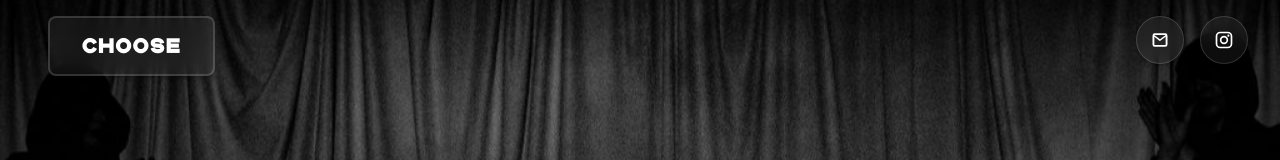
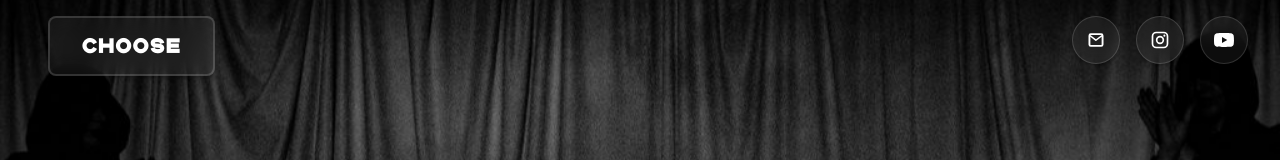
Before and after one commit to idulkin/circus-something, a React (Create React App) app: page / in a window 1280 px wide. Shown: the top 160 px of the page. Built offline with nearby package versions, Linux system fonts and the light colour scheme.

Commit message:
youtube icon

```diff
--- a/src/MenuBar/MenuBar.tsx
+++ b/src/MenuBar/MenuBar.tsx
@@ -12,6 +12,12 @@ const EmailIcon = () => (
 const InstagramIcon = () => (
   <svg viewBox="0 0 24 24" aria-hidden="true" focusable="false">
     <path d="M7.5 2h9A5.5 5.5 0 0 1 22 7.5v9a5.5 5.5 0 0 1-5.5 5.5h-9A5.5 5.5 0 0 1 2 16.5v-9A5.5 5.5 0 0 1 7.5 2Zm0 2A3.5 3.5 0 0 0 4 7.5v9A3.5 3.5 0 0 0 7.5 20h9a3.5 3.5 0 0 0 3.5-3.5v-9A3.5 3.5 0 0 0 16.5 4h-9Zm9.75 1.5a1.25 1.25 0 1 1 0 2.5 1.25 1.25 0 0 1 0-2.5ZM12 7a5 5 0 1 1 0 10 5 5 0 0 1 0-10Zm0 2a3 3 0 1 0 0 6 3 3 0 0 0 0-6Z" />
+  </svg>
+);
+
+const YouTubeIcon = () => (
+  <svg viewBox="0 0 24 24" aria-hidden="true" focusable="false">
+    <path d="M23.5 6.2a3 3 0 0 0-2.1-2.1C19.5 3.6 12 3.6 12 3.6s-7.5 0-9.4.5A3 3 0 0 0 .5 6.2C0 8.1 0 12 0 12s0 3.9.5 5.8a3 3 0 0 0 2.1 2.1c1.9.5 9.4.5 9.4.5s7.5 0 9.4-.5a3 3 0 0 0 2.1-2.1c.5-1.9.5-5.8.5-5.8s0-3.9-.5-5.8ZM9.6 15.6V8.4l6.3 3.6-6.3 3.6Z" />
   </svg>
 );
 
@@ -86,6 +92,16 @@ const MenuBar: React.FC = () => {
         >
           <InstagramIcon />
         </a>
+        <a
+          className="social-link"
+          href="https://www.youtube.com/@CircusSomething"
+          aria-label="Circus Something on YouTube"
+          title="Circus Something on YouTube"
+          target="_blank"
+          rel="noopener noreferrer"
+        >
+          <YouTubeIcon />
+        </a>
       </div>
     </div>
   );
```
